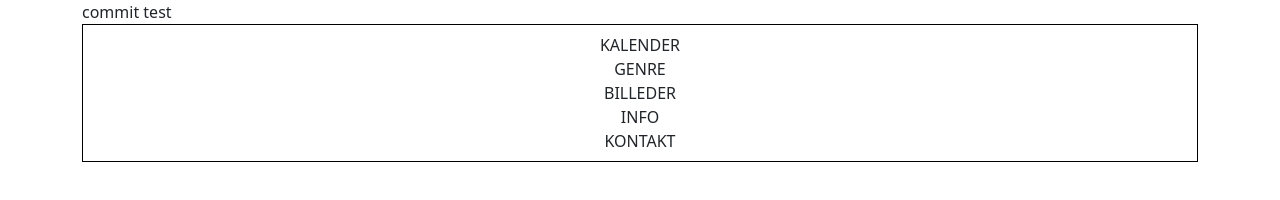
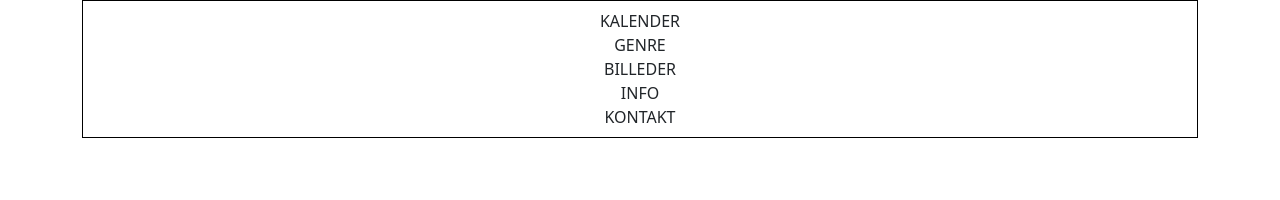
Before and after one commit to tomasis7/inlamninguppgift2_medieinstitutet, a plain HTML site: page index.html in a window 1280 px wide. Drawn offline with nearby package versions, Linux system fonts and the light colour scheme.

Commit message:
revert bck to original

```diff
--- a/index.html
+++ b/index.html
@@ -20,7 +20,7 @@
   <body>
     <div class="container">
       <div class="header"></div>
-      commit test
+
       <div class="navbar">
         <div class="kalender">KALENDER</div>
         <div class="genre">GENRE</div>
```
